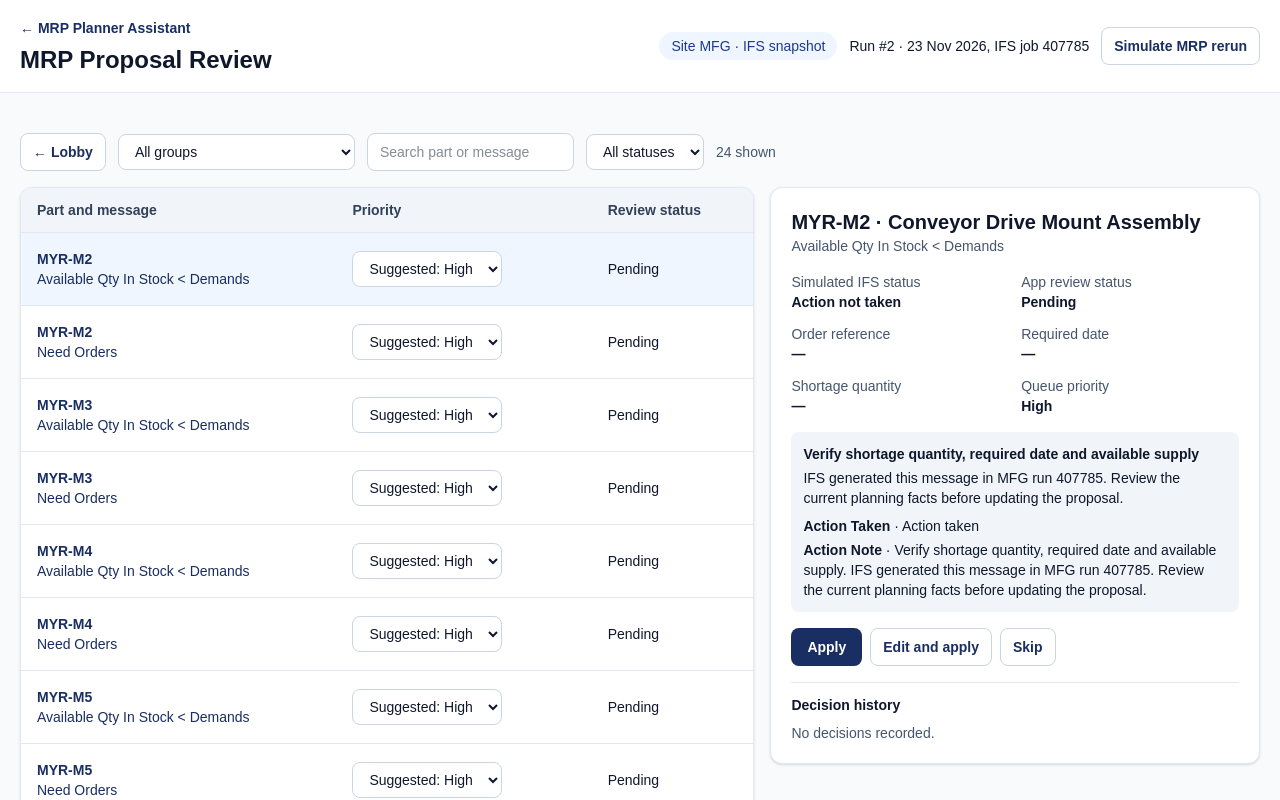
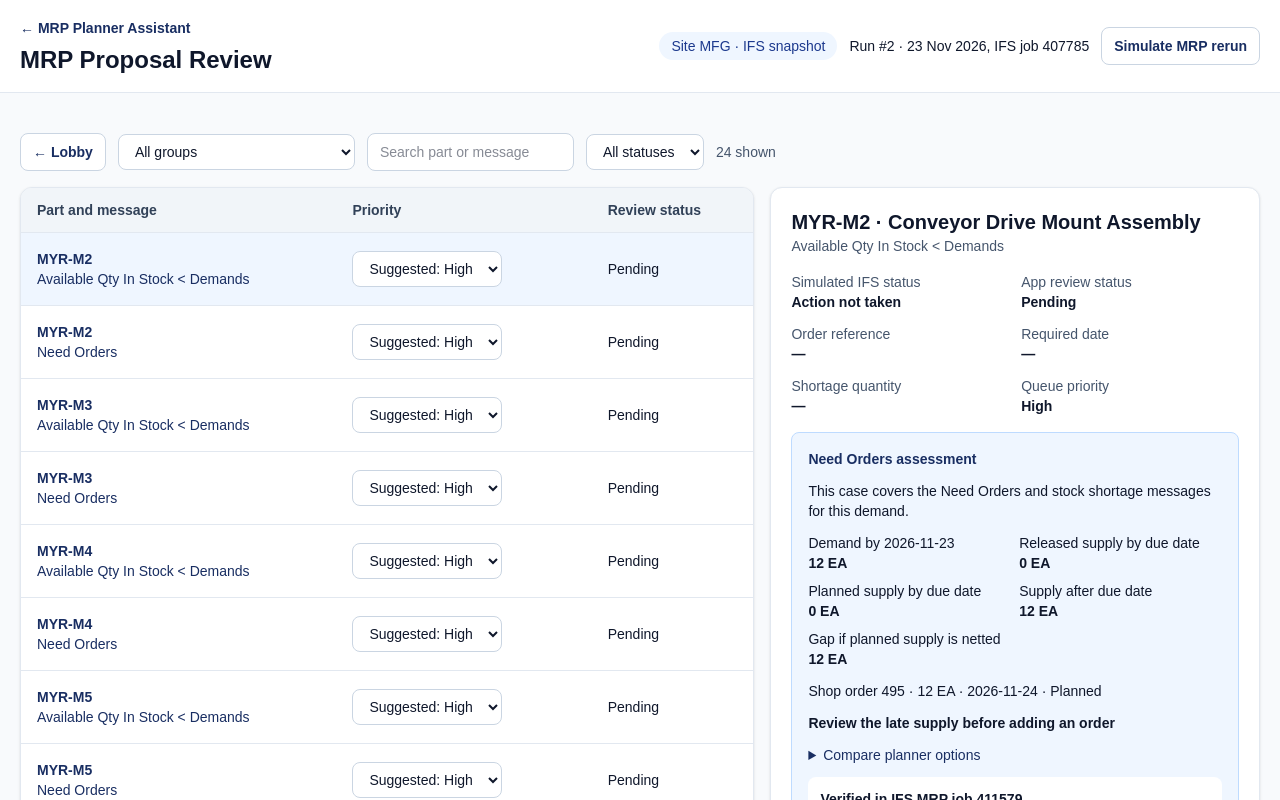
Before and after one commit to Saman-Aiorie/aiorie-website, a Next.js app: page /mrp-planner-assistant/demo in a window 1280 px wide. Both pictures are taken after a click on the button "View all proposals". Shown: the top 800 px of the page. Built offline with nearby package versions, Linux system fonts and the light colour scheme.

Commit message:
Add Need Orders decision pilot and verified MFG outcomes

```diff
--- a/app/mrp-planner-assistant/demo/page.tsx
+++ b/app/mrp-planner-assistant/demo/page.tsx
@@ -44,6 +44,7 @@ type DemoState = {
   time: string;
   overrides: Partial<Record<Proposal["id"], Priority>>;
   history: Partial<Record<Proposal["id"], Decision[]>>;
+  caseReviews?: Partial<Record<Proposal["part"], { note: string; time: string }>>;
 };
 
 const storageKey = "aiorie-mrp-mfg-407785-v1";
@@ -56,6 +57,84 @@ const panel = "rounded-xl border border-slate-200 bg-white shadow-sm";
 const button = "rounded-lg border border-slate-300 bg-white px-3 py-2 text-sm font-semibold text-[#192e62] hover:bg-slate-100 focus-visible:ring-2 focus-visible:ring-blue-600";
 const primary = "rounded-lg bg-[#192e62] px-4 py-2 text-sm font-semibold text-white hover:bg-blue-900 focus-visible:ring-2 focus-visible:ring-blue-600";
 const field = "rounded-lg border border-slate-300 bg-white px-3 py-2 text-sm";
+
+type Supply = { order: string; quantity: number; due: string; status: "Released" | "Planned" };
+type NeedOrdersCase = {
+  demand: number;
+  due: string;
+  requisition: string;
+  converted: Supply;
+  existing: Supply[];
+  nextCheck: string;
+  remainingMessages: string[];
+};
+
+const needOrdersCases: Partial<Record<string, NeedOrdersCase>> = {
+  "MYR-P2": {
+    demand: 12, due: "2026-11-23", requisition: "736",
+    existing: [{ order: "PO 152", quantity: 4, due: "2026-11-23", status: "Released" }],
+    converted: { order: "PO 158", quantity: 8, due: "2026-11-23", status: "Planned" },
+    remainingMessages: ["Available Qty In Stock < Demands"],
+    nextCheck: "Check physical stock and PO 158 receipt status. IFS also reported a missing standard cost.",
+  },
+  "MYR-M2": {
+    demand: 12, due: "2026-11-23", requisition: "572", existing: [],
+    converted: { order: "Shop order 495", quantity: 12, due: "2026-11-24", status: "Planned" },
+    remainingMessages: ["Late Order", "Negative Projected Onhand", "Available Qty In Stock < Demands"],
+    nextCheck: "Confirm component availability and the earliest feasible date before considering an expedite.",
+  },
+};
+
+function assessNeedOrders(planning: NeedOrdersCase) {
+  const supply = [...planning.existing, planning.converted];
+  const onTime = supply.filter(order => order.due <= planning.due);
+  const firm = onTime.filter(order => order.status === "Released").reduce((sum, order) => sum + order.quantity, 0);
+  const planned = onTime.filter(order => order.status === "Planned").reduce((sum, order) => sum + order.quantity, 0);
+  const late = supply.filter(order => order.due > planning.due).reduce((sum, order) => sum + order.quantity, 0);
+  const gap = Math.max(0, planning.demand - firm - planned);
+  return {
+    supply, firm, planned, late, gap,
+    recommendation: gap > 0 ? "Review the late supply before adding an order" : "Follow up on the remaining stock warning",
+    options: [
+      { action: "Convert requisition again", result: "Already converted to " + planning.converted.order + ". Additional supply would duplicate this conversion." },
+      { action: "Bring supply forward", result: gap === 0 ? "The recorded receipt dates already cover the required date if planned supply is netted." : "Could close the timing gap. Feasibility depends on the routing, capacity and available components." },
+      { action: "Review or escalate", result: planning.nextCheck },
+    ],
+  };
+}
+
+function NeedOrdersReview({ part }: { part: string }) {
+  const planning = needOrdersCases[part];
+  if (!planning) {
+    return <p className="rounded-lg bg-amber-50 p-3 text-sm text-amber-950">Needs planner review. Confirm the open requisition, demand date and existing supply in IFS before choosing a conversion.</p>;
+  }
+  const result = assessNeedOrders(planning);
+  return (
+    <section className="space-y-3 rounded-lg border border-blue-200 bg-blue-50 p-4 text-sm" aria-label="Need Orders assessment">
+      <h3 className="font-semibold text-[#192e62]">Need Orders assessment</h3>
+      <p>This case covers the Need Orders and stock shortage messages for this demand.</p>
+      <dl className="grid grid-cols-2 gap-2">
+        <div><dt>Demand by {planning.due}</dt><dd className="font-semibold">{planning.demand} EA</dd></div>
+        <div><dt>Released supply by due date</dt><dd className="font-semibold">{result.firm} EA</dd></div>
+        <div><dt>Planned supply by due date</dt><dd className="font-semibold">{result.planned} EA</dd></div>
+        <div><dt>Supply after due date</dt><dd className="font-semibold">{result.late} EA</dd></div>
+        <div><dt>Gap if planned supply is netted</dt><dd className="font-semibold">{result.gap} EA</dd></div>
+      </dl>
+      <ul className="space-y-1">{result.supply.map(order => <li key={order.order}>{order.order} · {order.quantity} EA · {order.due} · {order.status}</li>)}</ul>
+      <p className="font-semibold">{result.recommendation}</p>
+      <details>
+        <summary className="cursor-pointer font-medium text-[#192e62]">Compare planner options</summary>
+        <ul className="mt-2 space-y-2">{result.options.map(option => <li key={option.action}><strong>{option.action}</strong><p>{option.result}</p></li>)}</ul>
+      </details>
+      <div className="rounded-lg bg-white p-3">
+        <h4 className="font-semibold">Verified in IFS MRP job 411579</h4>
+        <p>Requisition {planning.requisition} converted to {planning.converted.order}. Need Orders cleared.</p>
+        <p className="mt-1">Remaining messages</p>
+        <ul className="list-inside list-disc">{planning.remainingMessages.map(message => <li key={message}>{message}</li>)}</ul>
+      </div>
+    </section>
+  );
+}
 
 export default function MrpPlannerDemo() {
   const [saved, setSaved] = useState<DemoState | null>(null);
@@ -100,11 +179,19 @@ export default function MrpPlannerDemo() {
     && (p.part + " " + p.message + " " + p.description).toLowerCase().includes(search.trim().toLowerCase()))
     .sort((a, b) => rank[priority(a)] - rank[priority(b)]);
   const selected = visible.find(p => p.id === id) ?? visible[0];
-  const defaultNote = selected ? selected.followup + ". " + selected.reason : "";
+  const isShortage = selected?.group === "shortage";
+  const selectedCase = isShortage && selected ? needOrdersCases[selected.part] : undefined;
+  const defaultNote = selectedCase ? assessNeedOrders(selectedCase).recommendation : selected ? selected.followup + ". " + selected.reason : "";
   const stamp = () => new Date().toLocaleString("en-AU", { dateStyle: "medium", timeStyle: "short" });
 
   function openQueue(group: Group | "all" | null) {
     setQueue(group); setSearch(""); setFilter("All statuses"); setId(null); setNote(null); setFeedback("");
+  }
+
+  function queueCaseReview() {
+    if (!selected || !selectedCase || state.caseReviews?.[selected.part]) return;
+    const entry = { note: assessNeedOrders(selectedCase).recommendation, time: stamp() };
+    persist({ ...state, caseReviews: { ...state.caseReviews, [selected.part]: entry } }, "Follow-up queued in this browser.");
   }
 
   function decide(decision: Decision["status"]) {
@@ -210,13 +297,19 @@ export default function MrpPlannerDemo() {
                       ["Queue priority", priority(selected)],
                     ].map(([label, value]) => <div key={label}><dt className="text-slate-600">{label}</dt><dd className="font-semibold">{value}</dd></div>)}
                   </dl>
-                  <div className="rounded-lg bg-slate-100 p-3 text-sm">
+                  {isShortage && <NeedOrdersReview part={selected.part} />}
+                  {selectedCase && (state.caseReviews?.[selected.part] ? (
+                    <p className="text-sm text-slate-700">Follow-up queued · {state.caseReviews[selected.part]?.time}</p>
+                  ) : (
+                    <button disabled={!saved} className={primary} onClick={queueCaseReview}>Queue follow-up</button>
+                  ))}
+                  {!isShortage && <div className="rounded-lg bg-slate-100 p-3 text-sm">
                     <h3 className="font-semibold">{selected.followup}</h3>
                     <p className="mt-1">{selected.reason}</p>
                     <p className="mt-2"><strong>Action Taken</strong> · Action taken</p>
                     {note === null ? <p className="mt-1"><strong>Action Note</strong> · {defaultNote}</p> : <label className="mt-2 block font-medium">Action Note<textarea className={field + " mt-1 block w-full"} rows={3} value={note} onChange={e => setNote(e.target.value)} /></label>}
-                  </div>
-                  {status(selected) === "Pending" && <div className="flex flex-wrap gap-2">
+                  </div>}
+                  {!isShortage && status(selected) === "Pending" && <div className="flex flex-wrap gap-2">
                     <button disabled={!saved} className={primary} onClick={() => decide("Applied")}>{note === null ? "Apply" : "Save and apply"}</button>
                     <button className={button} onClick={() => setNote(note === null ? defaultNote : null)}>{note === null ? "Edit and apply" : "Cancel edit"}</button>
                     <button disabled={!saved} className={button} onClick={() => decide("Skipped")}>Skip</button>
@@ -233,7 +326,7 @@ export default function MrpPlannerDemo() {
             </div>
           </>
         )}
-        <p className="mt-6 text-sm text-slate-600">IFS MFG snapshot from job 407785. Review decisions and reruns are simulated in this browser.</p>
+        <p className="mt-6 text-sm text-slate-600">The queue shows IFS MFG snapshot 407785. The two pilot cases include verified results from job 411579. Follow-up decisions are stored locally.</p>
       </main>
     </div>
   );
```
